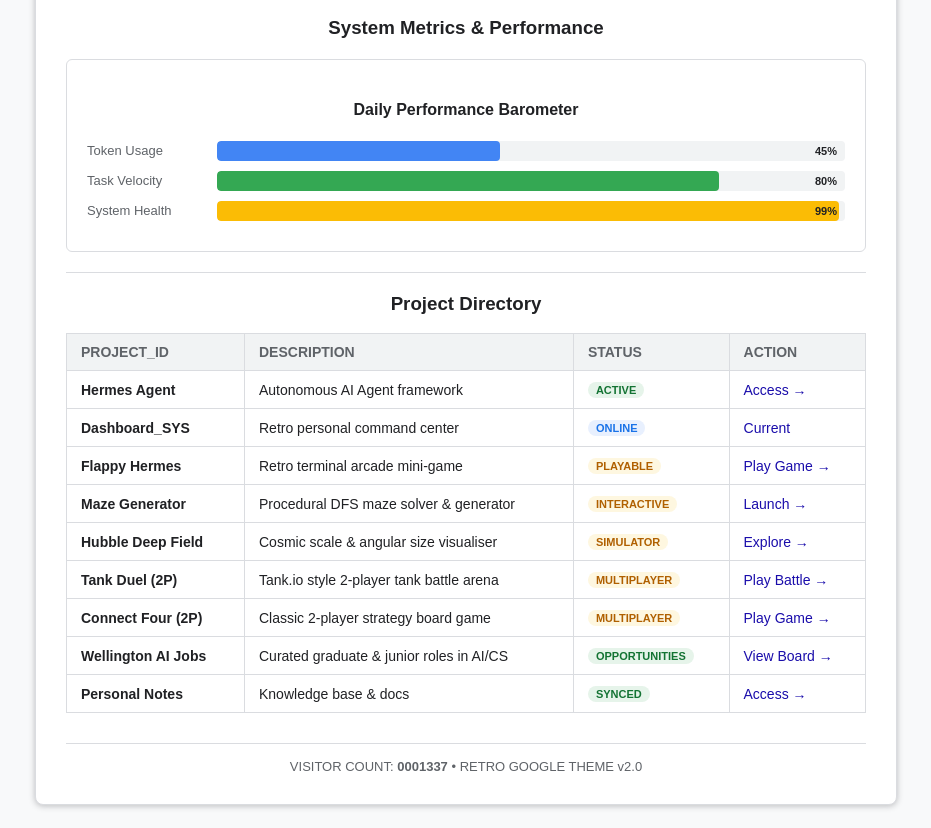
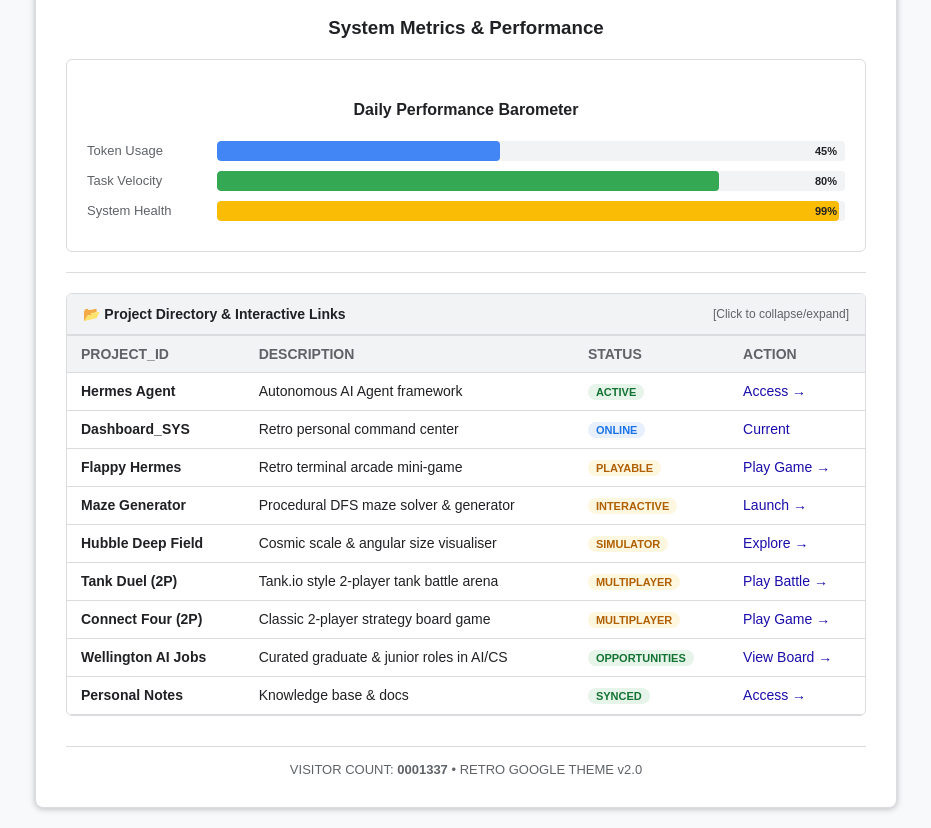
Before and after one commit to BenDoogue/Hermes_dashboard, a plain HTML site: page index.html in a window 1280 px wide. Shown: the part 149-977 px from the top of the page, without its empty margins (174-1105 px from the left). Drawn offline with Linux system fonts and the light colour scheme.

Commit message:
Group interactive links into a collapsible menu in index.html

```diff
--- a/index.html
+++ b/index.html
@@ -135,6 +135,44 @@
             border-top: 1px solid #dadce0;
             padding-top: 15px;
         }
+        details.collapsible-menu {
+            border: 1px solid #dadce0;
+            border-radius: 6px;
+            margin-top: 15px;
+            background: #fff;
+            overflow: hidden;
+        }
+        details.collapsible-menu summary {
+            background-color: #f1f3f4;
+            color: #202124;
+            padding: 12px 16px;
+            font-weight: bold;
+            font-size: 14px;
+            cursor: pointer;
+            user-select: none;
+            outline: none;
+            display: flex;
+            align-items: center;
+            justify-content: space-between;
+        }
+        details.collapsible-menu summary:hover {
+            background-color: #e8f0fe;
+            color: #1a73e8;
+        }
+        details.collapsible-menu[open] summary {
+            border-bottom: 1px solid #dadce0;
+        }
+        .menu-content {
+            padding: 0;
+        }
+        .menu-content table {
+            margin-top: 0;
+            border: none;
+        }
+        .menu-content th, .menu-content td {
+            border-left: none;
+            border-right: none;
+        }
     </style>
 </head>
 <body>
@@ -180,7 +218,12 @@
 
     <hr>
 
-    <h3>Project Directory</h3>
+    <details class="collapsible-menu" open>
+        <summary>
+            <span>📂 Project Directory & Interactive Links</span>
+            <span style="font-size: 12px; color: #5f6368; font-weight: normal;">[Click to collapse/expand]</span>
+        </summary>
+        <div class="menu-content">
             <table>
                 <tr>
                     <th>PROJECT_ID</th>
@@ -243,6 +286,8 @@
                     <td><a href="#" target="_blank">Access &rarr;</a></td>
                 </tr>
             </table>
+        </div>
+    </details>
 
     <div class="counter">
         VISITOR COUNT: <strong>0001337</strong> &bull; RETRO GOOGLE THEME v2.0
```
Lines whose indentation alone changed are shown as unchanged.
